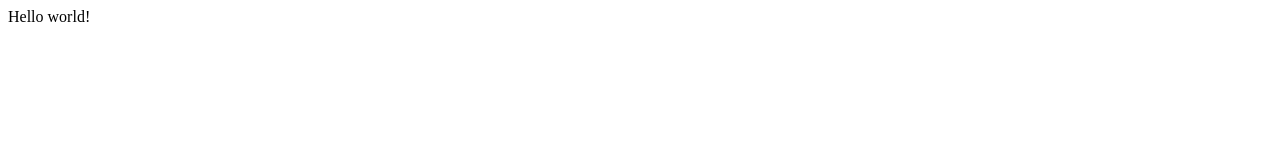
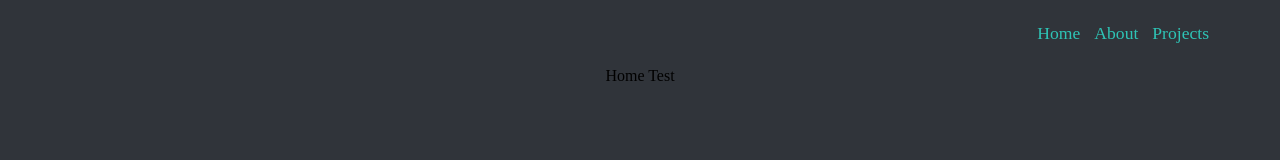
Before and after one commit to megselayne/portfolio, a Gatsby site: page / in a window 1280 px wide. Built offline with nearby package versions, Linux system fonts and the light colour scheme; Gatsby itself is replaced by a stand-in of ours.

Commit message:
set up commits

```diff
--- /dev/null
+++ b/gatsby-browser.js
@@ -0,0 +1 @@
+import './src/styles/global.css'
--- a/package.json
+++ b/package.json
@@ -16,7 +16,8 @@
   "dependencies": {
     "gatsby": "^2.24.66",
     "react": "^16.12.0",
-    "react-dom": "^16.12.0"
+    "react-dom": "^16.12.0",
+    "react-router-dom": "^5.2.0"
   },
   "devDependencies": {
     "prettier": "2.1.2"
--- a/src/pages/index.js
+++ b/src/pages/index.js
@@ -1,5 +1,13 @@
 import React from "react"
-
-export default function Home() {
-  return <div>Hello world!</div>
+import NavBar from './nav';
+import { Route, Redirect } from 'react-router-dom';
+export default function Index() {
+  return(
+    <div className='main'>
+      <NavBar />
+      <div className='splash'>
+        Home Test
+      </div>
+    </div>
+  )
 }
--- /dev/null
+++ b/src/pages/nav.js
@@ -0,0 +1,19 @@
+import React from 'react'
+import {Link} from 'gatsby';
+
+const NavBar = () =>{
+
+    return(
+        <nav>
+        <ul className='navlinks'>
+            <li><Link to='/'>Home</Link></li>
+            <li><Link to='/about'>About</Link></li>
+            <li><Link to='/projects'>Projects</Link></li>
+        </ul>
+        </nav>
+    )
+
+
+}
+
+export default NavBar;
--- /dev/null
+++ b/src/styles/global.css
@@ -0,0 +1,55 @@
+body{
+    margin: 0;
+}
+.main{
+    height: 100vh;
+    display: flex;
+    flex-direction: column;
+    align-items: center;
+    background-color: #30343a;
+}
+.splash{
+    height: 80vh;
+    background-color: #30343a;
+    display: flex;
+    flex-direction: column;
+    flex-grow: 1;
+}
+nav{
+    display: flex;
+    justify-content: flex-end;
+    width: 90vw;
+}
+.navlinks{
+    display: flex;
+    justify-content: flex-end;
+}
+
+nav ul{
+    list-style: none;
+}
+
+nav li{
+    margin: 7px;
+}
+
+nav a{
+    font-size: 1.1em;
+    text-decoration: none;
+    color: #2ec4b6;
+}
+
+.project-grid{
+    display: flex;
+    justify-content: center;
+    flex-wrap: wrap;
+    width: 60vw;
+}
+
+.project{
+    width: 25vw;
+}
+
+.row{
+    display: flex;
+}
```
Also changed, not shown: src/pages/about.js (added, +13 -0 lines), src/pages/hamburgerNav.js (added, +9 -0 lines), src/pages/projects.js (added, +30 -0 lines), 1 other file.
